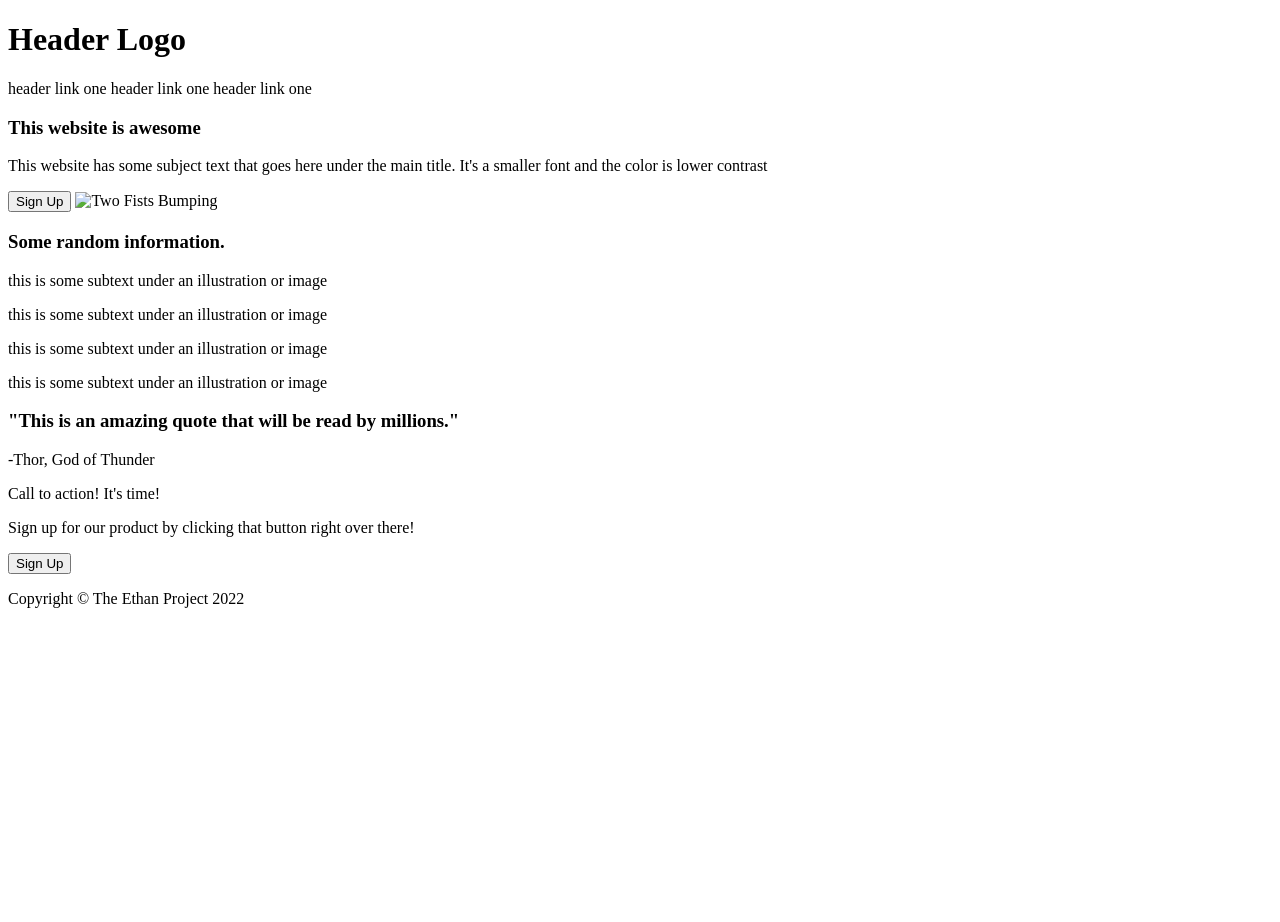
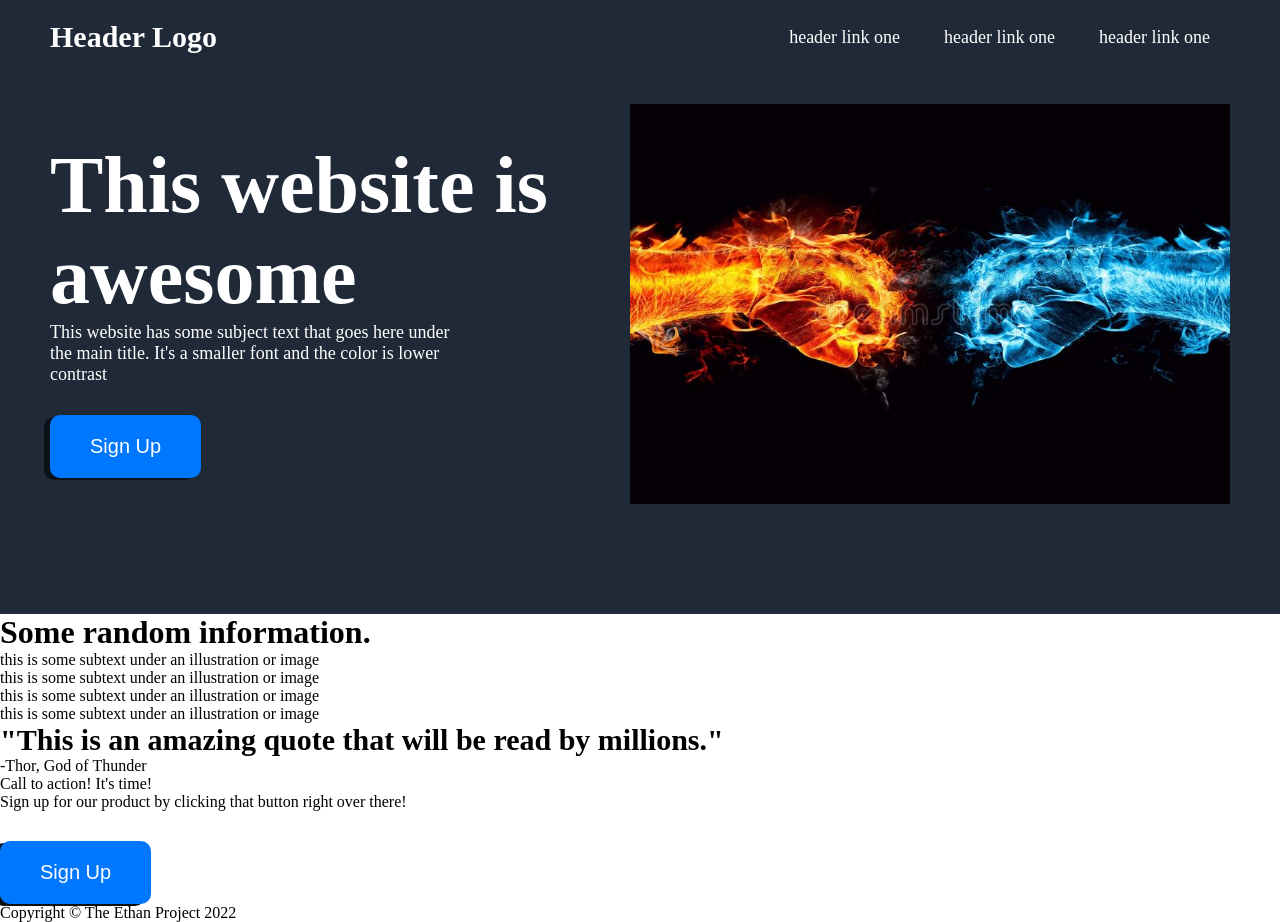
Before and after one commit to KingstonMRSE/LandingPage, a plain HTML site: page index.html in a window 1280 px wide. Before the commit the page ends 800 px from the top, so only its background shows below. Drawn offline with Linux system fonts and the light colour scheme.

Commit message:
Completed header, rounded button, used flex succesfully

```diff
--- a/index.html
+++ b/index.html
@@ -7,23 +7,29 @@
 <body>
     <div class="header">
         <div class="top">
-            <h1>Header Logo</h1>
+            <h3>Header Logo</h3>
             <nav>
                 <a>header link one</a>
                 <a>header link one</a>
                 <a>header link one</a>
             </nav>
         </div>
+        <div class="container">
         <div class="bottom">
-            <h3>This website is awesome</h3>
-            <p>This website has some subject text that goes here under the main title. It's a smaller font and the color is lower contrast</p>
-            <button>Sign Up</button>
-            <img alt="Two Fists Bumping" src="./imgs/cool-wallpapers-backgrounds-check-out-our-68126782.jpg">
+            <div class="bottext">
+                <h1>This website is awesome</h3>
+                <p>This website has some subject text that goes here under the main title. It's a smaller font and the color is lower contrast</p>
+                <button>Sign Up</button>
+            </div>
+            <div class="mainimage">
+                <img alt="Two Fists Bumping" src="./imgs/cool-wallpapers-backgrounds-check-out-our-68126782.jpg">
+            </div>
+        </div>
         </div>
         </div>
     </div>
     <div class="info">
-        <h3>Some random information.</h3>
+        <h1>Some random information.</h3>
         <div class="container"></div>
         <p>this is some subtext under an illustration or image</p>
         <div class="container"></div>
--- a/style.css
+++ b/style.css
@@ -0,0 +1,65 @@
+*{
+    margin: 0;
+    padding: 0;
+}
+
+.header{
+    top: 0;
+    color: white;
+    background-color: #1F2937;
+    padding: 0 0 50px 0;
+}
+
+.container{
+    display: flex;
+    align-items: center;
+    justify-content: center;
+}
+.top{
+    padding: 20px 50px 0 50px;
+    display: flex;
+    align-items: center;
+    justify-content: space-between;
+}
+
+button{
+    background-color: rgb(0, 119, 255);
+    color: white;
+    font-size: 20px;
+    border: none;
+    box-shadow: -6px 2px rgb(10, 18, 24);
+    padding: 20px 40px 20px 40px;
+    border-radius: 10px;
+    margin-top: 30px;
+}
+
+img{
+    width: 600px;
+    height: 400px;
+}
+
+.bottom p{
+    font-size: 18px;
+    max-width: 400px;
+}
+
+.bottom{
+    padding: 50px;
+    font-size: 40px;
+    width: 1200px;
+    word-wrap: normal;
+    display: flex;
+    align-items: center;
+    justify-content: space-between;
+}
+
+
+a{
+    text-decoration: none;
+    margin: 0 20px 0 20px;
+    font-size: 18px;
+}
+
+h3{
+    font-size: 30px;
+}
```
Also changed, not shown: imgs/cool-wallpapers-backgrounds-check-out-our-68126782.jpg (added), 1 other file.
